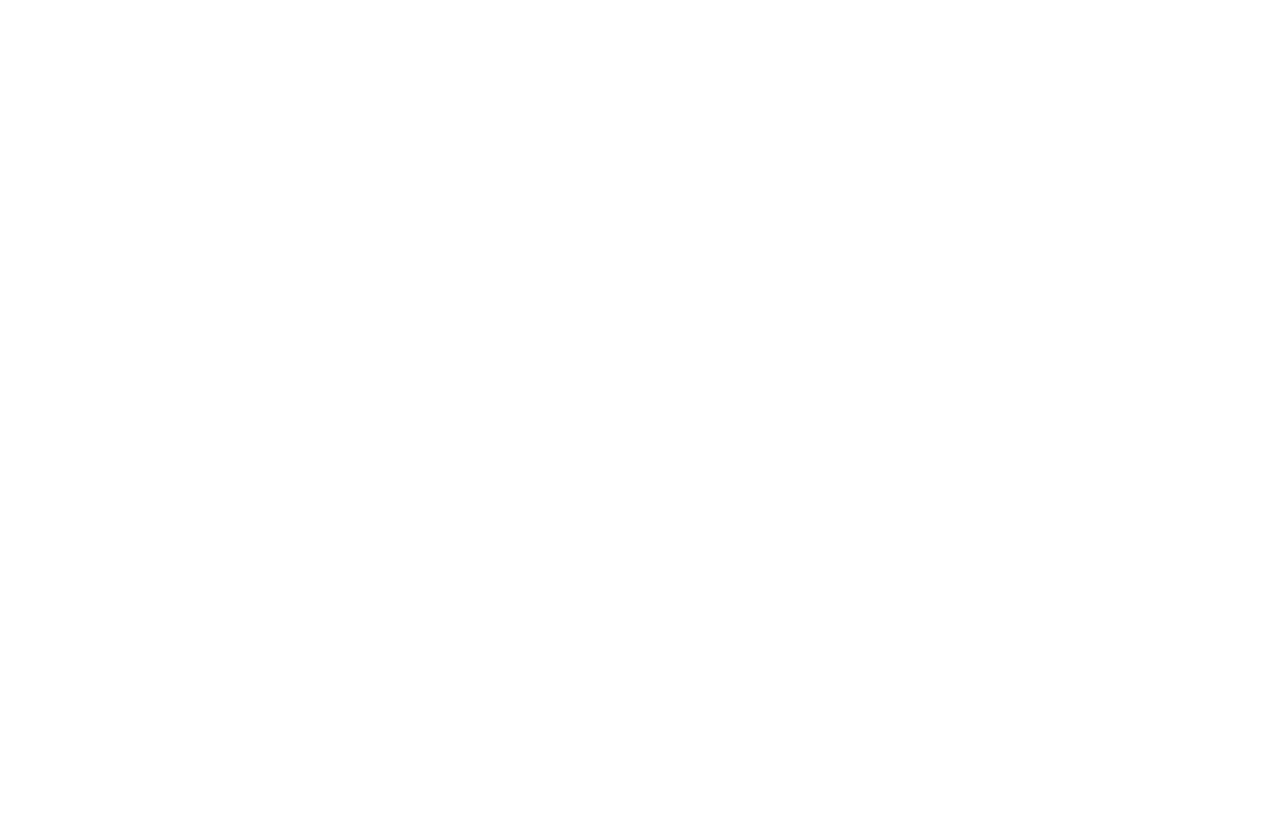
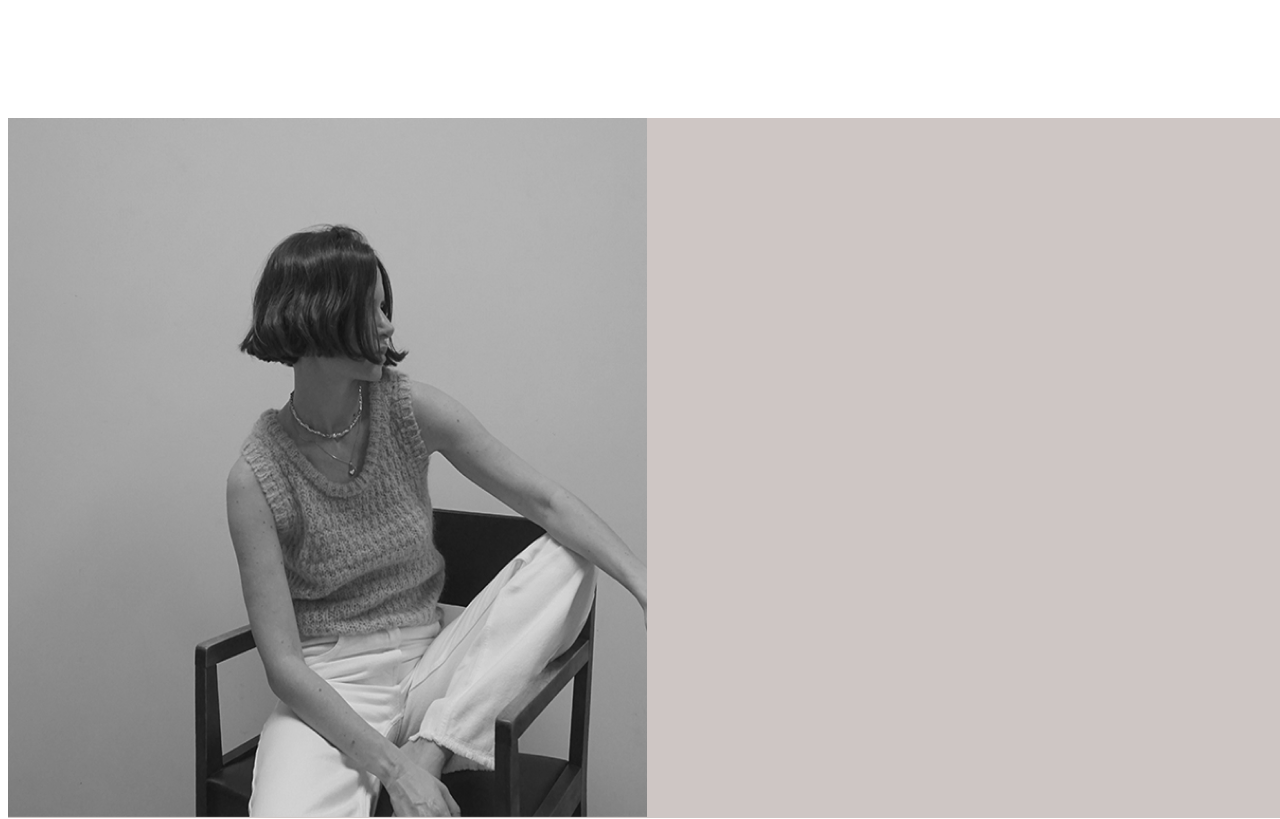
Before and after one commit to VladBolofinov/clothes-shop, a React (Create React App) app: page / in a window 1280 px wide. Shown: the part 664-1483 px from the top of the page. Before the commit the page ends 800 px from the top, so only its background shows below. Built offline with nearby package versions, Linux system fonts and the light colour scheme.

Commit message:
just commit

```diff
--- a/src/components/app/App.js
+++ b/src/components/app/App.js
@@ -1,5 +1,6 @@
 import Header from "../header/Header";
 import Slider from "../slider/Slider";
+import Collection from "../collection/Collection";
 
 
 function App() {
@@ -7,6 +8,7 @@
     <div className="App">
         <Header/>
         <Slider/>
+        <Collection/>
     </div>
   );
 }
--- /dev/null
+++ b/src/components/collection/Collection.js
@@ -0,0 +1,16 @@
+import './Collection.scss';
+import girl1 from '../../img/items/img-new-collection.png';
+
+const Collection = () => {
+    return (
+        <div className='collection-wrapper'>
+            <img src={girl1}/>
+            <div className='square'>
+
+
+            </div>
+        </div>
+    )
+}
+
+export default Collection;
--- /dev/null
+++ b/src/components/collection/Collection.scss
@@ -0,0 +1,11 @@
+.collection-wrapper {
+  height: 700px;
+  width: 1440px;
+  margin: 120px auto;
+  background-color: #CEC6C4;
+  .square {
+    width: 600px;
+    height: 600px;
+    background-color: #E64926;
+  }
+}
--- a/src/components/slider/Slider.js
+++ b/src/components/slider/Slider.js
@@ -3,7 +3,7 @@
 import "swiper/css";
 import "swiper/css/pagination";
 import './Slider.scss';
-import Slide from "./Slide/Slide";
+import Slide from "./slide/Slide";
 
 const Slider = () => {
 
```
Also changed, not shown: src/components/slider/slide/Slide.js (renamed from src/components/slider/Slide/Slide.js), src/components/slider/slide/Slide.scss (renamed from src/components/slider/Slide/Slide.scss), src/img/items/img-new-collection.png (added).
